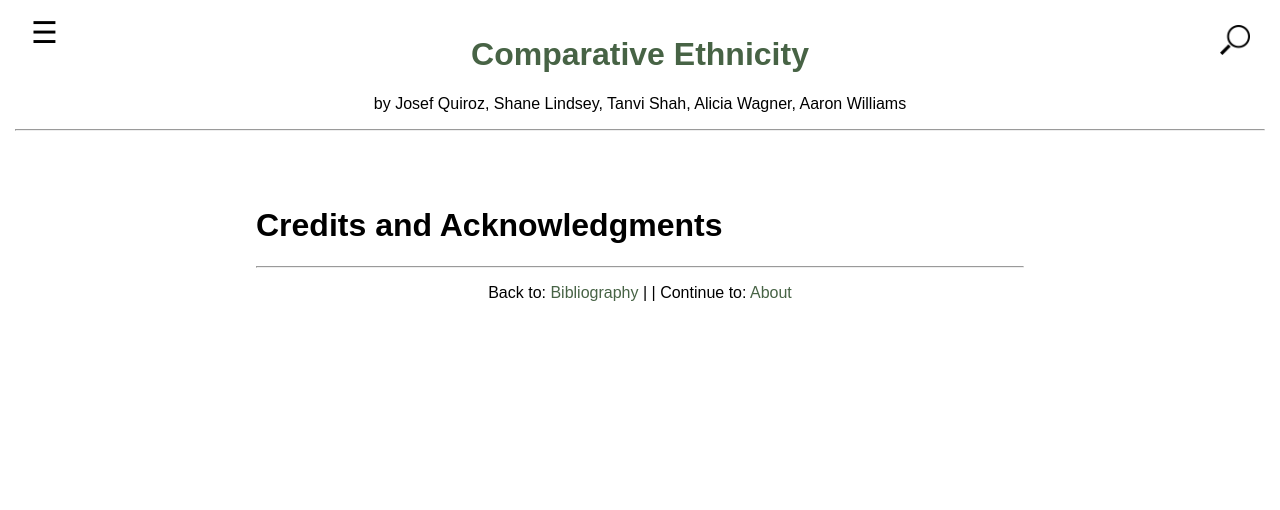
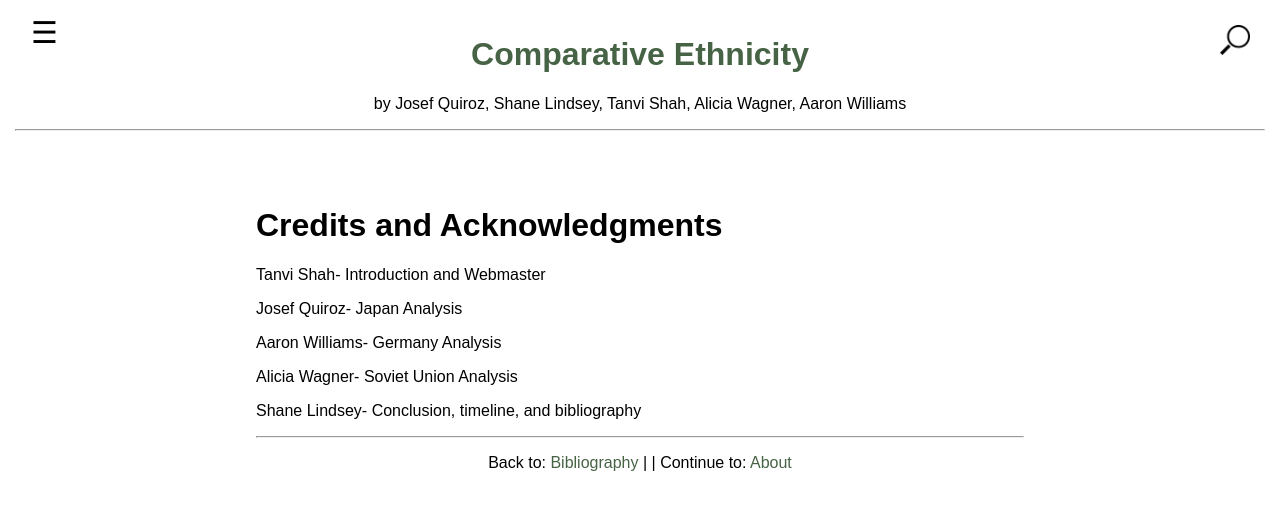
Before and after one commit to tshah93/ShahTanviAMH3931, a Jekyll site: the page built from 006_credits_acknowledgments.md, in a window 1280 px wide. Shown: the top 510 px of the page. Built offline with Jekyll 4.4.1, drawn with Linux system fonts in a browser that asks for light colours.

Commit message:
Update 006_credits_acknowledgments.md

```diff
--- a/006_credits_acknowledgments.md
+++ b/006_credits_acknowledgments.md
@@ -5,3 +5,13 @@ number: 6
 ---
 
 # Credits and Acknowledgments
+
+Tanvi Shah- Introduction and Webmaster
+
+Josef Quiroz- Japan Analysis
+
+Aaron Williams- Germany Analysis
+
+Alicia Wagner- Soviet Union Analysis
+
+Shane Lindsey- Conclusion, timeline, and bibliography
```
